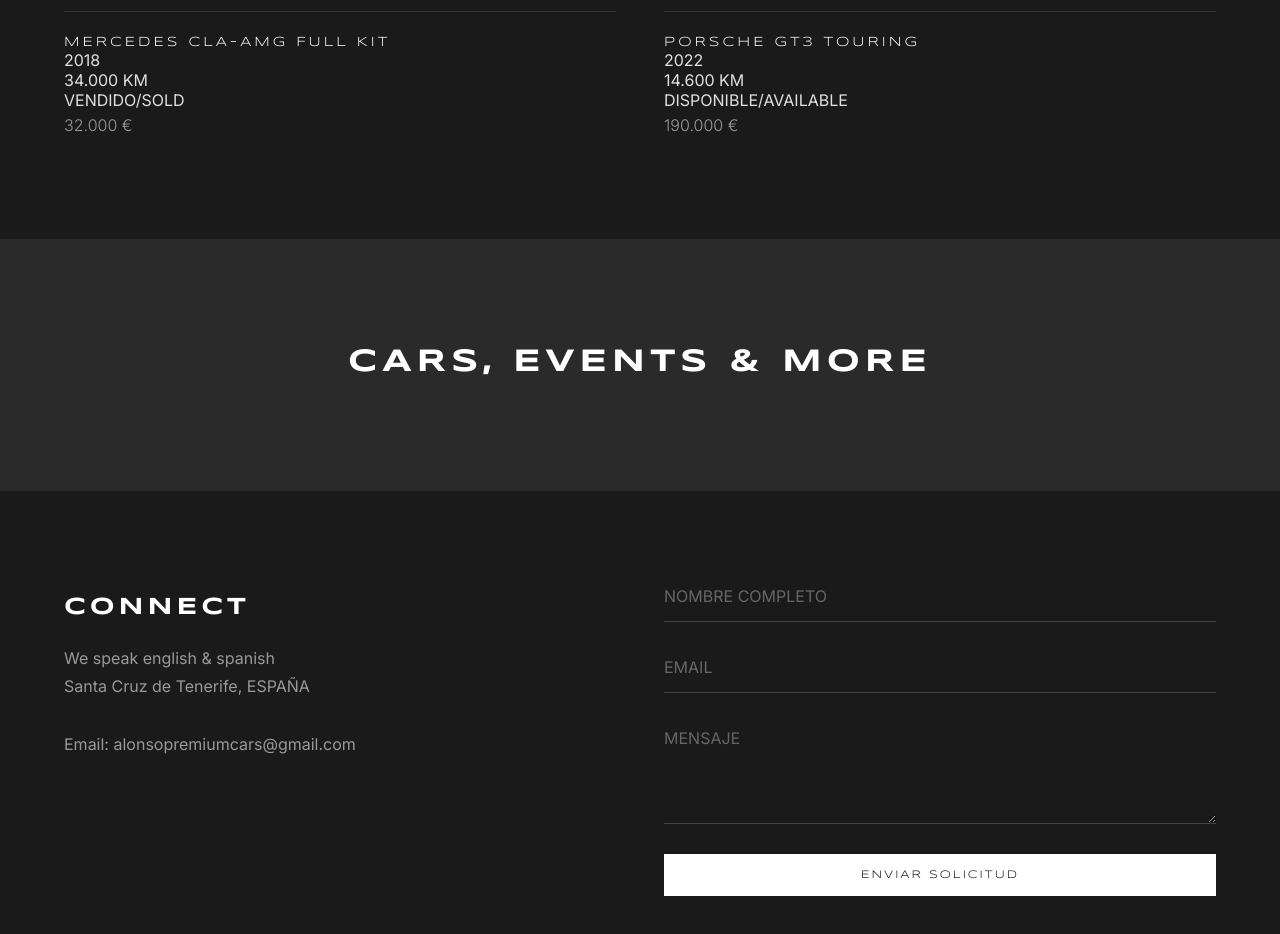
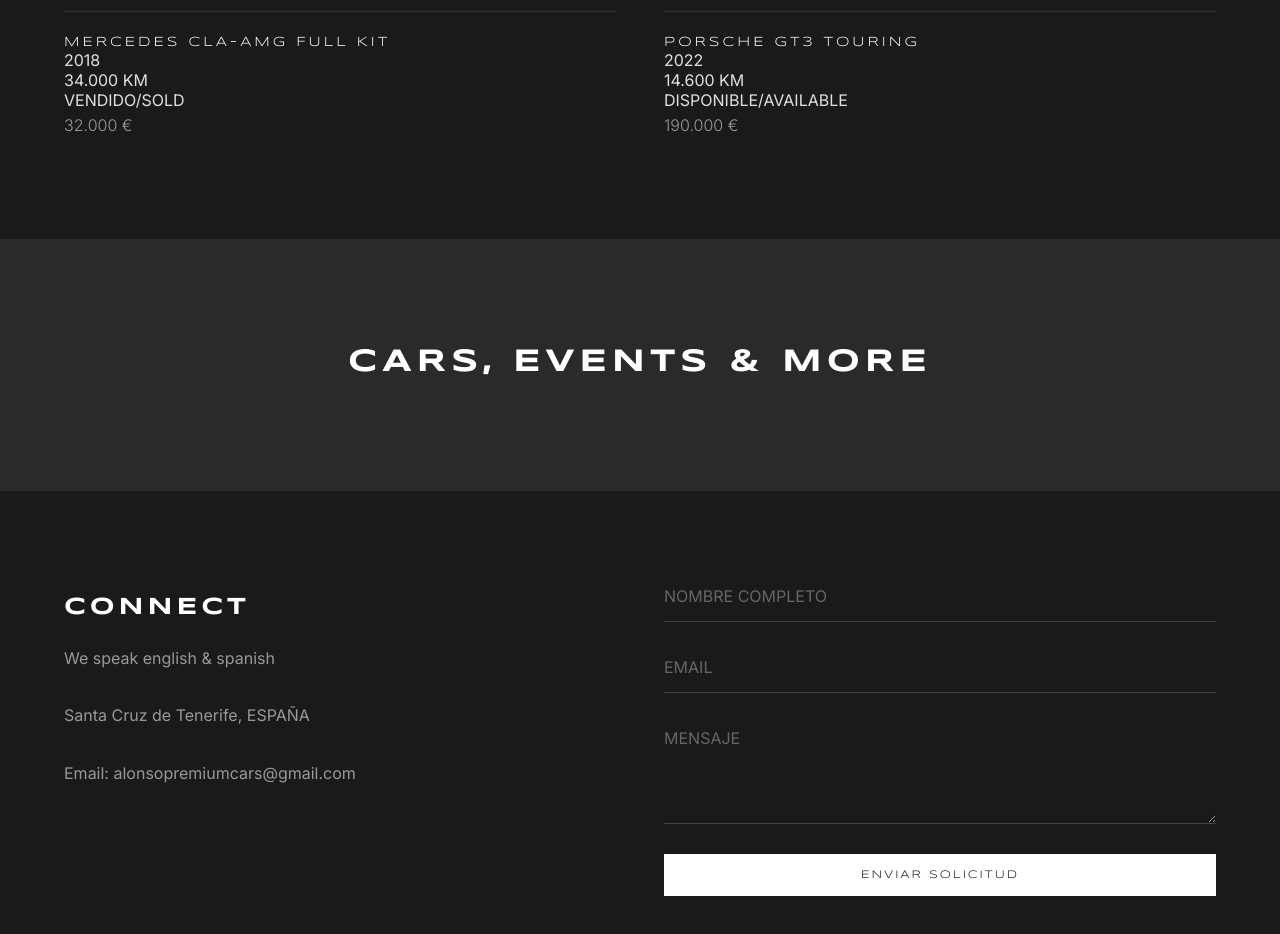
Before and after one commit to tommyalonso/alonsoweb, a website: page index.html in a window 1280 px wide. Shown: the part 1093-2027 px from the top of the page. Drawn offline with nearby package versions, Linux system fonts and the light colour scheme.

Commit message:
Add extra line break in contact section

```diff
--- a/index.html
+++ b/index.html
@@ -321,7 +321,7 @@
         <div class="contact-info">
             <h3>Connect</h3>
             <p>
-                We speak english & spanish<br>
+                We speak english & spanish<br><br>
                 Santa Cruz de Tenerife, ESPAÑA<br><br>
                 Email:
                 alonsopremiumcars@gmail.com<br>
```
